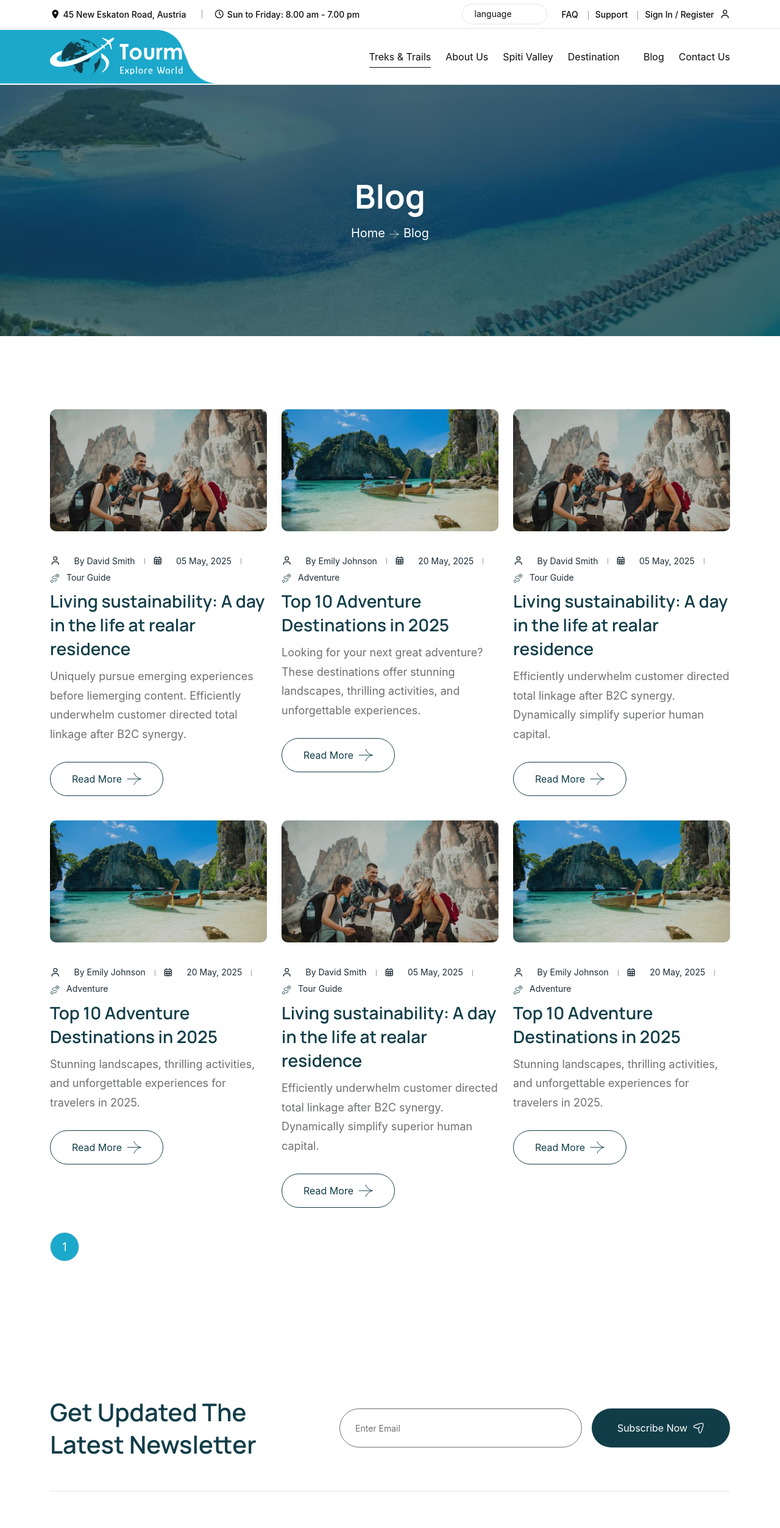
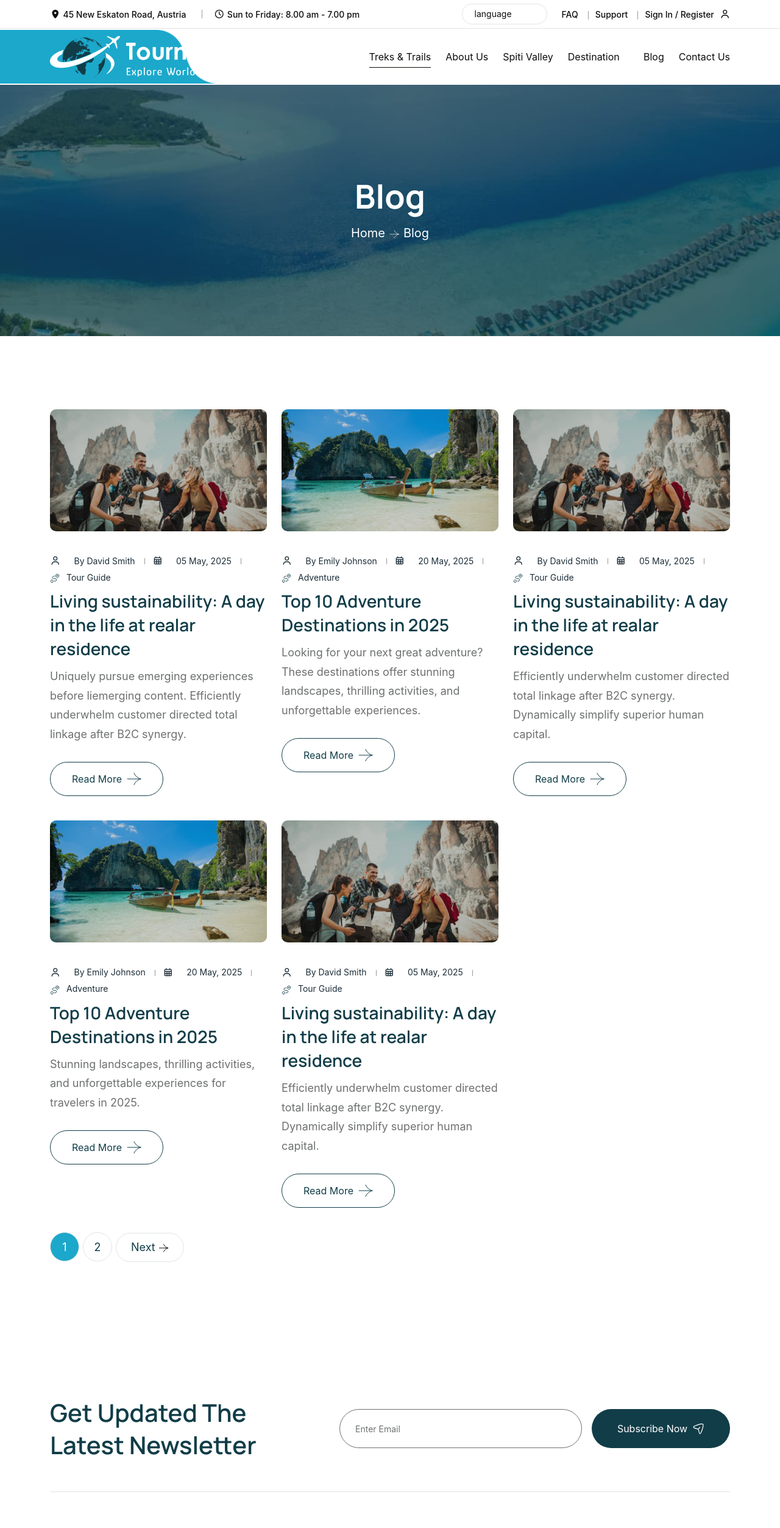
Before and after one commit to akash-deepsharma/enlivetrips, a Next.js app: page /blog in a window 1280 px wide. Shown: the top 2505 px of the page at 61% size. Built offline with nearby package versions, Linux system fonts and the light colour scheme; a web font is replaced by a local one.

Commit message:
set header logo

```diff
--- a/src/app/blog/page.js
+++ b/src/app/blog/page.js
@@ -83,7 +83,7 @@ export default function Blog() {
   ];
 
   // ✅ Pagination logic
-  const postsPerPage = 9;
+  const postsPerPage = 5;
   const [currentPage, setCurrentPage] = useState(1);
 
   const totalPages = Math.ceil(blogPosts.length / postsPerPage);
--- a/src/components/Partials/Header.js
+++ b/src/components/Partials/Header.js
@@ -89,7 +89,7 @@ export default function Header() {
                     <Image
                       src="/img/logo.svg"
                       alt="Tourm"
-                      width={220}
+                      width={240}
                       height={80}
                       />
                   </Link>
```
Also changed, not shown: src/app/globals.css.
